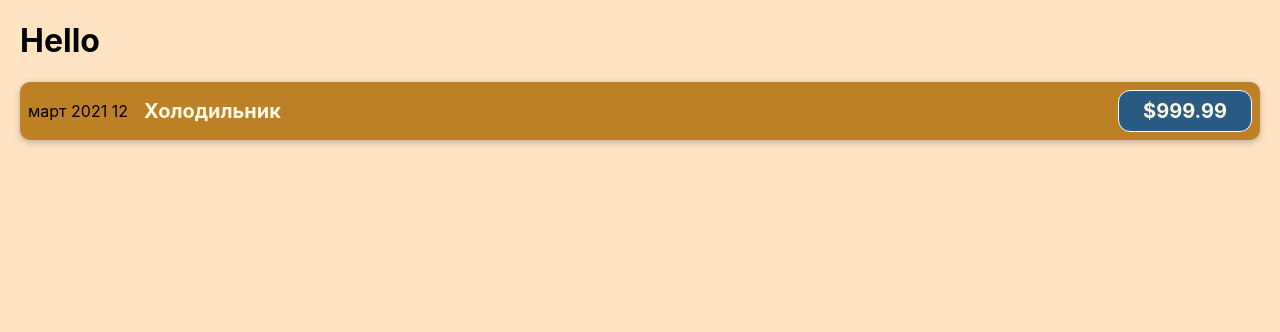
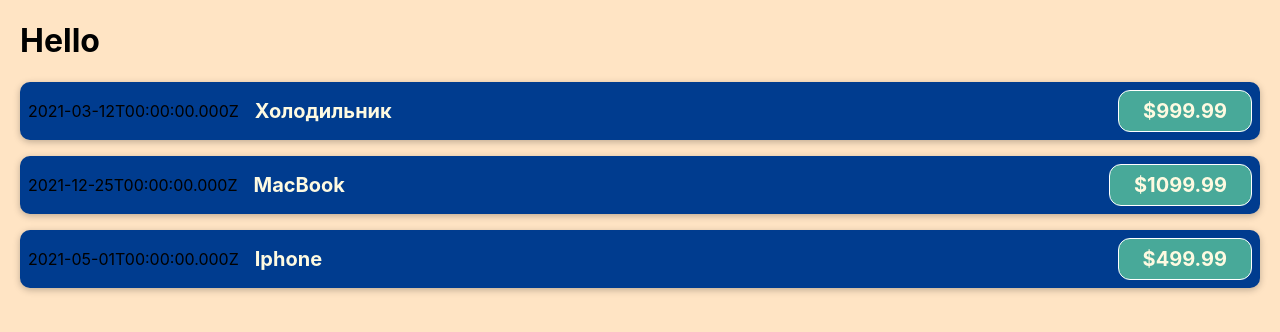
Before and after one commit to YanZinchenko/App-Expenses, a JavaScript app: page / in a window 1280 px wide. Shown: the top 332 px of the page. Built offline with nearby package versions, Linux system fonts and the light colour scheme.

Commit message:
creat props

```diff
--- a/public/index.html
+++ b/public/index.html
@@ -24,7 +24,7 @@
       work correctly both with client-side routing and a non-root public URL.
       Learn how to configure a non-root public URL by running `npm run build`.
     -->
-    <title>React App</title>
+        <title>App-Expenses</title>
     </head>
     <body>
         <noscript>You need to enable JavaScript to run this app.</noscript>
@@ -38,6 +38,5 @@
 
       To begin the development, run `npm start` or `yarn start`.
       To create a production bundle, use `npm run build` or `yarn build`.
-    -->
-  </body>
+    --></body>
 </html>
--- a/src/App.js
+++ b/src/App.js
@@ -1,10 +1,41 @@
 import CostItem from './components/CostItem';
 
 function App() {
+    const costs = [
+        {
+            date: new Date(2021, 2, 12),
+            description: 'Холодильник',
+            amount: 999.99,
+        },
+        {
+            date: new Date(2021, 11, 25),
+            description: 'MacBook',
+            amount: 1099.99,
+        },
+        {
+            date: new Date(2021, 4, 1),
+            description: 'Iphone',
+            amount: 499.99,
+        },
+    ];
     return (
         <div>
             <h1>Hello</h1>
-            <CostItem></CostItem>
+            <CostItem
+                date={costs[0].date}
+                description={costs[0].description}
+                amount={costs[0].amount}
+            ></CostItem>
+            <CostItem
+                date={costs[1].date}
+                description={costs[1].description}
+                amount={costs[1].amount}
+            ></CostItem>
+            <CostItem
+                date={costs[2].date}
+                description={costs[2].description}
+                amount={costs[2].amount}
+            ></CostItem>
         </div>
     );
 }
--- a/src/components/CostItem.css
+++ b/src/components/CostItem.css
@@ -4,7 +4,7 @@
     align-items: center;
     padding: 0.5rem;
     margin: 1rem 0;
-    background-color: #bd8025;
+    background-color: #003c8f;
     border-radius: 10px;
     box-shadow: 0 2px 7px rgba(0, 0, 0, 0.25);
 }
@@ -31,7 +31,7 @@
     font-size: 1rem;
     font-weight: bold;
     color: #fefae1;
-    background-color: #2a5b84;
+    background-color: #48a999;
     border: 1px solid white;
     padding: 0.5rem;
     border-radius: 12px;
--- a/src/components/CostItem.js
+++ b/src/components/CostItem.js
@@ -1,12 +1,12 @@
 import './CostItem.css';
 
-function CostItem() {
+function CostItem(props) {
     return (
         <div className='cost-item'>
-            <div>март 2021 12</div>
+            <div>{props.date.toISOString()}</div>
             <div className='cost-item__description'>
-                <h2>Холодильник</h2>
-                <div className='cost-item__price'>$999.99</div>
+                <h2>{props.description}</h2>
+                <div className='cost-item__price'>${props.amount}</div>
             </div>
         </div>
     );
```
Lines whose indentation alone changed are shown as unchanged.
